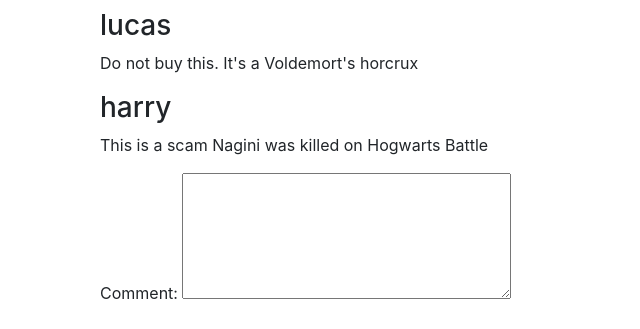
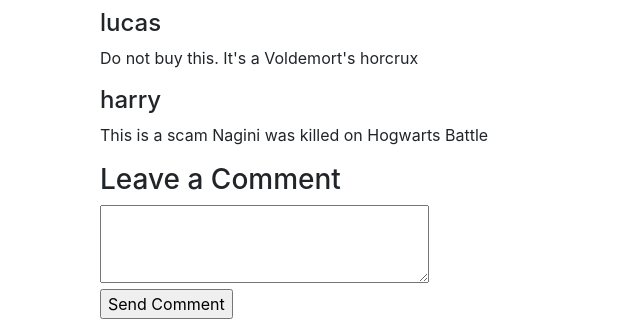
Before and after one commit to lucaslima7027/commerce, a Django app: a page that uses auctions/templates/auctions/detail.html in a window 1280 px wide. Shown: the part 656-985 px from the top of the page, without its empty margins (0-640 px from the left). Before the commit the page ends 955 px from the top, so only its background shows below. Run offline with Django 3.2, Linux system fonts and the light colour scheme; a user stored in the database is signed in; data comes from the database, SQL or seed files in the repository; both versions use the stored data as it was after the commit; some libraries are stand-ins or nearby versions.

Commit message:
Comments section finished
When the auction doesn't have comments it shows a default message
If the user isn't logged in appears a message requesting login to add a comment

```diff
--- a/auctions/templates/auctions/detail.html
+++ b/auctions/templates/auctions/detail.html
@@ -67,24 +67,30 @@
 
             <h2>Comments</h2>
             <div class="container">
+                {% if comments %}
                 {% for comment in comments %}
                 <div class="row">
                     <div class="col-12">
-                        <h3>{{ comment.person.username }}</h3>
+                        <h4>{{ comment.person.username }}</h4>
                         <p>{{ comment.comment }}</p>
                     </div>
                 </div>
                 {% endfor %}
 
+                {% else %}
+                <h4>No comments yet</h4>
+                {% endif %}
+
                 {% if user.is_authenticated %}
+                <h3>Leave a Comment</h3>
                 <form method="post">
                     {% csrf_token %}
-                    <input type="hidden" value="user.username">
-                    <label for="comment">Comment:</label>
-                    <textarea name="comment" cols="30" rows="5"></textarea><br>
+                    <input type="hidden" name="person" value="{{user.username}}">
+                    <textarea name="comment" cols="30" rows="3"></textarea><br>
+                    <input name="submit" type="submit" value="Send Comment">
                 </form>
                 {% else %}
-
+                <span><a href="{% url "login" %}">Sign in</a> or <a href="{% url "register" %}">Register</a> to comment</span>
                 {% endif %}
             </div>
 {% endblock body %}
--- a/auctions/views.py
+++ b/auctions/views.py
@@ -133,6 +133,16 @@ def detail(request, item_title):
             detailed_item.open=False
             detailed_item.save()
 
+        if request.POST["submit"]=="Send Comment":
+            person = User.objects.get(username = request.POST["person"])
+            item = AuctionListing.objects.get(title = detailed_item.item.title)
+            new_comment = Comment(person = person,
+                                  item = item,
+                                  comment = request.POST["comment"]
+                                  )
+            new_comment.save()
+
+
     # Render detail view
     return render(request, "auctions/detail.html",{
         "detailed_item": detailed_item,
```
Also changed, not shown: db.sqlite3.
